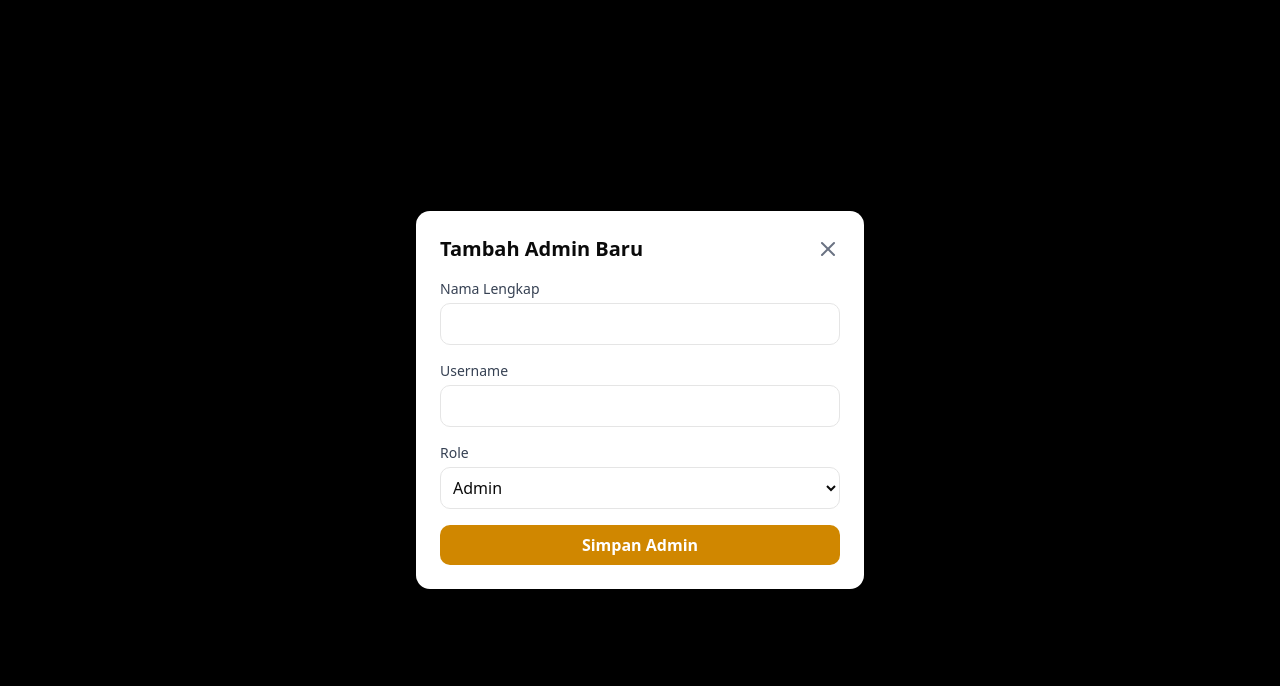
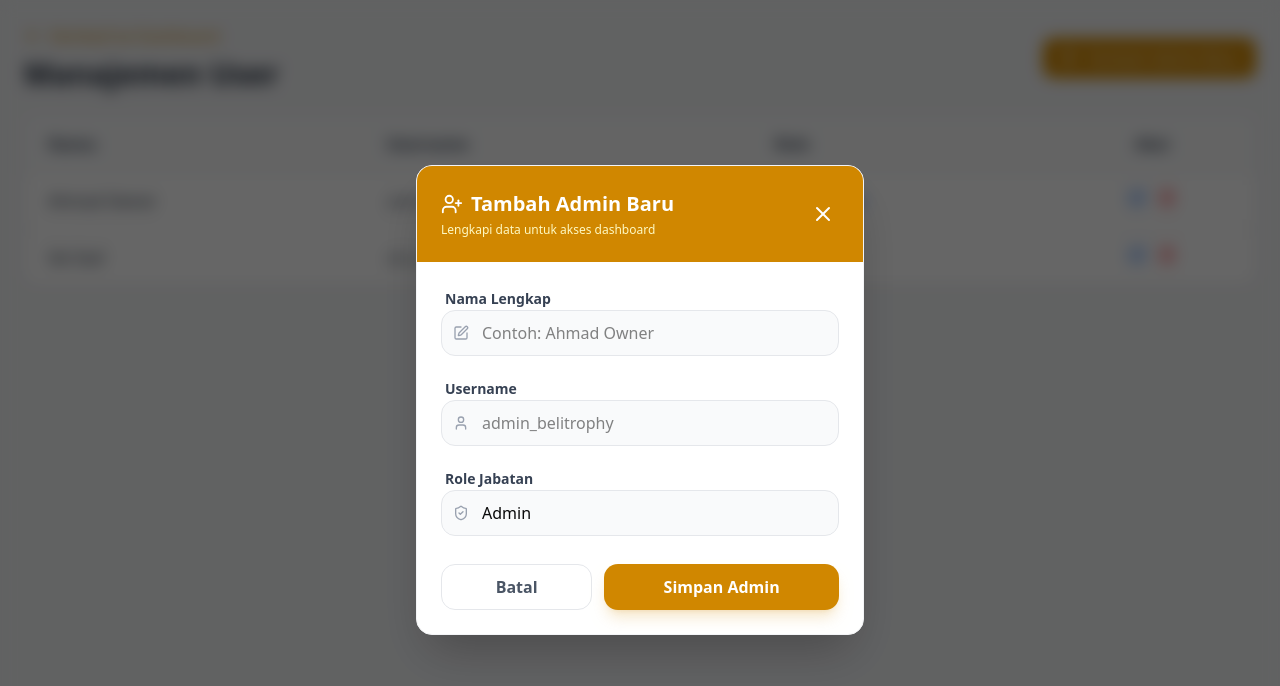
Before and after one commit to anisasetianingsih13/Beli-Trophy, a Next.js app in the folder web/: page /admin/user in a window 1280 px wide. Both pictures are taken after a click on the button "Tambah Admin Baru". Shown: the top 686 px of the page. Built offline with nearby package versions, Linux system fonts and the light colour scheme.

Commit message:
style(web): fix missing icons and finalize premium modal UI

```diff
--- a/web/src/app/admin/user/page.tsx
+++ b/web/src/app/admin/user/page.tsx
@@ -1,7 +1,7 @@
 "use client";
 
 import React, { useState } from "react";
-import { ArrowLeft, UserPlus, Trash2, Edit, X } from "lucide-react";
+import { ArrowLeft, UserPlus, Trash2, Edit, X, User, ShieldCheck } from "lucide-react";
 import Link from "next/link";
 
 export default function UserManagement() {
@@ -97,48 +97,89 @@ export default function UserManagement() {
         </table>
       </div>
 
-      {/* ===== MODAL POP-UP ===== */}
+     {/* ===== MODAL POP-UP (VERSI PREMIUM) ===== */}
       {isModalOpen && (
-        <div className="fixed inset-0 bg-black bg-opacity-50 flex items-center justify-center p-4 z-50">
-          <div className="bg-white rounded-xl p-6 w-full max-w-md shadow-2xl">
-            <div className="flex justify-between items-center mb-4">
-              <h2 className="text-xl font-bold">Tambah Admin Baru</h2>
-              <button onClick={() => setIsModalOpen(false)}><X className="text-gray-500" /></button>
+        <div className="fixed inset-0 bg-black/60 backdrop-blur-sm flex items-center justify-center p-4 z-50 animate-in fade-in duration-300">
+          <div className="bg-white rounded-2xl w-full max-w-md shadow-2xl border border-gray-100 overflow-hidden transform animate-in zoom-in-95 duration-200">
+
+            {/* Header Modal dengan Aksen Kuning */}
+            <div className="bg-yellow-600 p-6 text-white flex justify-between items-center">
+              <div>
+                <h2 className="text-xl font-bold flex items-center gap-2">
+                  <UserPlus size={22} />
+                  Tambah Admin Baru
+                </h2>
+                <p className="text-yellow-100 text-xs mt-1">Lengkapi data untuk akses dashboard</p>
+              </div>
+              <button
+                onClick={() => setIsModalOpen(false)}
+                className="hover:bg-yellow-700 p-1 rounded-full transition-colors"
+              >
+                <X size={24} />
+              </button>
             </div>
 
-            <form onSubmit={handleAddUser} className="space-y-4">
-              <div>
-                <label className="block text-sm font-medium text-gray-700">Nama Lengkap</label>
+            {/* Form Area */}
+            <form onSubmit={handleAddUser} className="p-6 space-y-5">
+              <div className="space-y-1.5">
+                <label className="text-sm font-semibold text-gray-700 ml-1">Nama Lengkap</label>
+                <div className="relative">
+                  <Edit className="absolute left-3 top-1/2 -translate-y-1/2 text-gray-400" size={16} />
                   <input
                     type="text" required
+                    placeholder="Contoh: Ahmad Owner"
                     value={formData.name}
-                  className="w-full border rounded-lg p-2 mt-1 focus:ring-2 focus:ring-yellow-500 outline-none"
+                    className="w-full pl-10 pr-4 py-2.5 bg-gray-50 border border-gray-200 rounded-xl focus:ring-2 focus:ring-yellow-500 outline-none transition-all"
                     onChange={(e) => setFormData({...formData, name: e.target.value})}
                   />
                 </div>
-              <div>
-                <label className="block text-sm font-medium text-gray-700">Username</label>
+              </div>
+
+              <div className="space-y-1.5">
+                <label className="text-sm font-semibold text-gray-700 ml-1">Username</label>
+                <div className="relative">
+                  <User className="absolute left-3 top-1/2 -translate-y-1/2 text-gray-400" size={16} />
                   <input
                     type="text" required
+                    placeholder="admin_belitrophy"
                     value={formData.username}
-                  className="w-full border rounded-lg p-2 mt-1 focus:ring-2 focus:ring-yellow-500 outline-none"
+                    className="w-full pl-10 pr-4 py-2.5 bg-gray-50 border border-gray-200 rounded-xl focus:ring-2 focus:ring-yellow-500 outline-none transition-all"
                     onChange={(e) => setFormData({...formData, username: e.target.value})}
                   />
                 </div>
-              <div>
-                <label className="block text-sm font-medium text-gray-700">Role</label>
+              </div>
+
+              <div className="space-y-1.5">
+                <label className="text-sm font-semibold text-gray-700 ml-1">Role Jabatan</label>
+                <div className="relative">
+                  <ShieldCheck className="absolute left-3 top-1/2 -translate-y-1/2 text-gray-400" size={16} />
                   <select
                     value={formData.role}
-                  className="w-full border rounded-lg p-2 mt-1 bg-white outline-none"
+                    className="w-full pl-10 pr-4 py-2.5 bg-gray-50 border border-gray-200 rounded-xl appearance-none focus:ring-2 focus:ring-yellow-500 outline-none transition-all cursor-pointer"
                     onChange={(e) => setFormData({...formData, role: e.target.value})}
                   >
                     <option value="Admin">Admin</option>
                     <option value="Super Admin">Super Admin</option>
                   </select>
                 </div>
-              <button type="submit" className="w-full bg-yellow-600 text-white py-2 rounded-lg font-semibold hover:bg-yellow-700 transition">
+              </div>
+
+              {/* Action Buttons */}
+              <div className="flex gap-3 pt-2">
+                <button
+                  type="button"
+                  onClick={() => setIsModalOpen(false)}
+                  className="flex-1 px-4 py-2.5 border border-gray-200 text-gray-600 rounded-xl font-semibold hover:bg-gray-50 transition-colors"
+                >
+                  Batal
+                </button>
+                <button
+                  type="submit"
+                  className="flex-[2] bg-yellow-600 text-white py-2.5 rounded-xl font-bold hover:bg-yellow-700 shadow-lg shadow-yellow-600/20 transition-all active:scale-95"
+                >
                   Simpan Admin
                 </button>
+              </div>
             </form>
           </div>
         </div>
```
Lines whose indentation alone changed are shown as unchanged.
